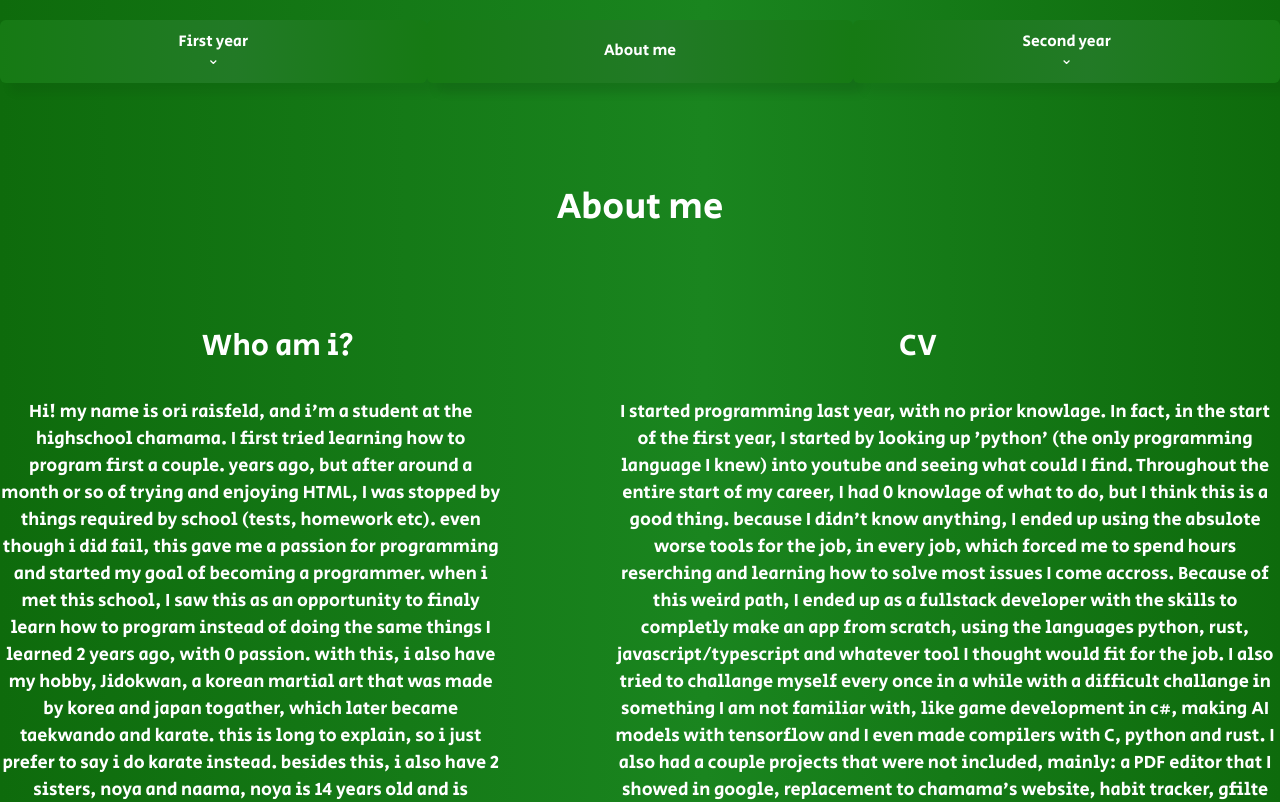
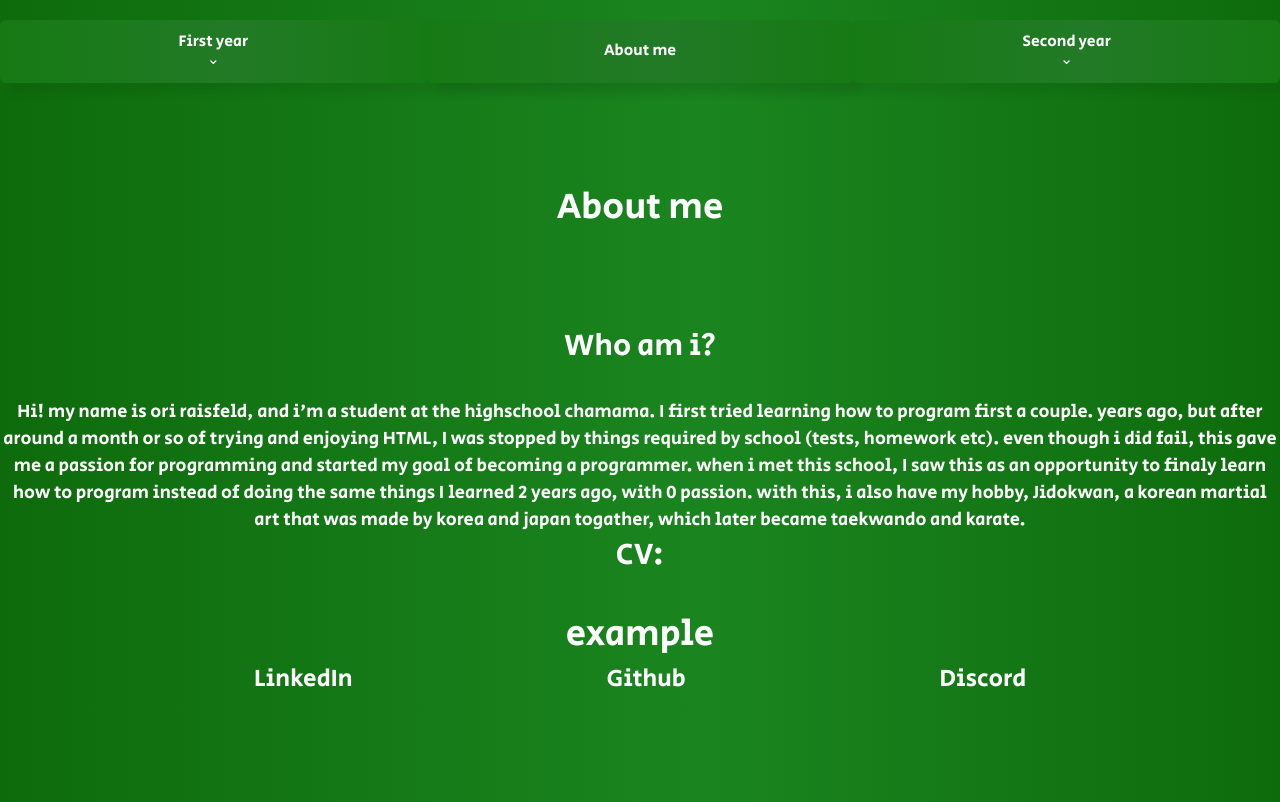
Before and after one commit to raisfeld-ori/ori-pol, a Next.js app: page /projects/about in a window 1280 px wide. Shown: the top 802 px of the page. Built offline with nearby package versions, Linux system fonts and the light colour scheme.

Commit message:
redesigned the CV

```diff
--- a/app/projects/about/page.tsx
+++ b/app/projects/about/page.tsx
@@ -5,7 +5,6 @@ export default function socials(){
 
   return <div className="container">
     <h1 className="head">About me</h1>
-    <div className="descriptions">
     <div className="aboutme">
      <h1 className="Whoami">Who am i?</h1>
     <p className="description">
@@ -17,27 +16,12 @@ export default function socials(){
         when i met this school, I saw this as an opportunity to finaly learn how to program instead
         of doing the same things I learned 2 years ago, with 0 passion. with this, i also have my hobby,
         Jidokwan, a korean martial art that was made by korea and japan togather,
-        which later became taekwando and karate. this is long to explain, so i just prefer
-        to say i do karate instead. besides this, i also have 2 sisters, noya and naama, noya is 14 years old and
-        is intrested in art, and naama is 9 years old and is intrested in youtube.
+        which later became taekwando and karate.
     </p>
     </div>
     <div className="CV">
-      <h1 className="CV-head">CV</h1>
-      <p className="CV-text">
-        I started programming last year, with no prior knowlage. In fact, in the start of the first year,
-        I started by looking up &apos;python&apos; (the only programming language I knew) into youtube and seeing what could
-        I find. Throughout the entire start of my career, I had 0 knowlage of what to do, but I think this is a good
-        thing. because I didn&apos;t know anything, I ended up using the absulote worse tools for the job, in every job,
-        which forced me to spend hours reserching and learning how to solve most issues I come accross. Because of
-        this weird path, I ended up as a fullstack developer with the skills to completly make an app from scratch,
-        using the languages python, rust, javascript/typescript and whatever tool I thought would fit for the job.
-        I also tried to challange myself every once in a while with a difficult challange in something I am not familiar
-        with, like game development in c#, making AI models with tensorflow and I even made compilers with C, python and rust.
-        I also had a couple projects that were not included, mainly: a PDF editor that I showed in google, replacement
-        to chamama&apos;s website, habit tracker, gfilte and a CS website for our group in school.
-      </p>
-    </div>
+      <h1 className="CV-head">CV:</h1>
+      <h2 className="CV-minor">example</h2>
     </div>
     <ul className="links">
 
--- a/app/projects/layout.css
+++ b/app/projects/layout.css
@@ -121,7 +121,7 @@ box-shadow: 10px 10px 10px rgba(0, 0, 0, 0.116);
 
 
 
-h1, li, p{
+h1, h2, li, p{
 font-family: "Secular One", sans-serif;
 font-weight: 400;
 font-style: normal;
@@ -142,7 +142,7 @@ margin-top: 2.5em;
 
 .description{
 font-size: 1.5em;
-margin-right: 3em;
+margin: 0;
 }
 
 .links{
@@ -210,7 +210,6 @@ margin-bottom: 10em;
 
 .CV-text{
 font-size: 1.5em;
-margin-left: 3em; /* REMOVE THIS IN WHILE MEDIA*/
 }
 
 .Whoami{
@@ -223,6 +222,10 @@ margin-bottom: 1em;
 font-size: 2.5em;
 margin-bottom: 1em;
 
+}
+
+.CV-minor{
+  font-size: 3em;
 }
 
 
@@ -246,7 +249,4 @@ margin-bottom: 1em;
   display: flex;
   flex-direction: column;
 }
-.CV-text{
-  margin-left: 0;
 }
-}
```
